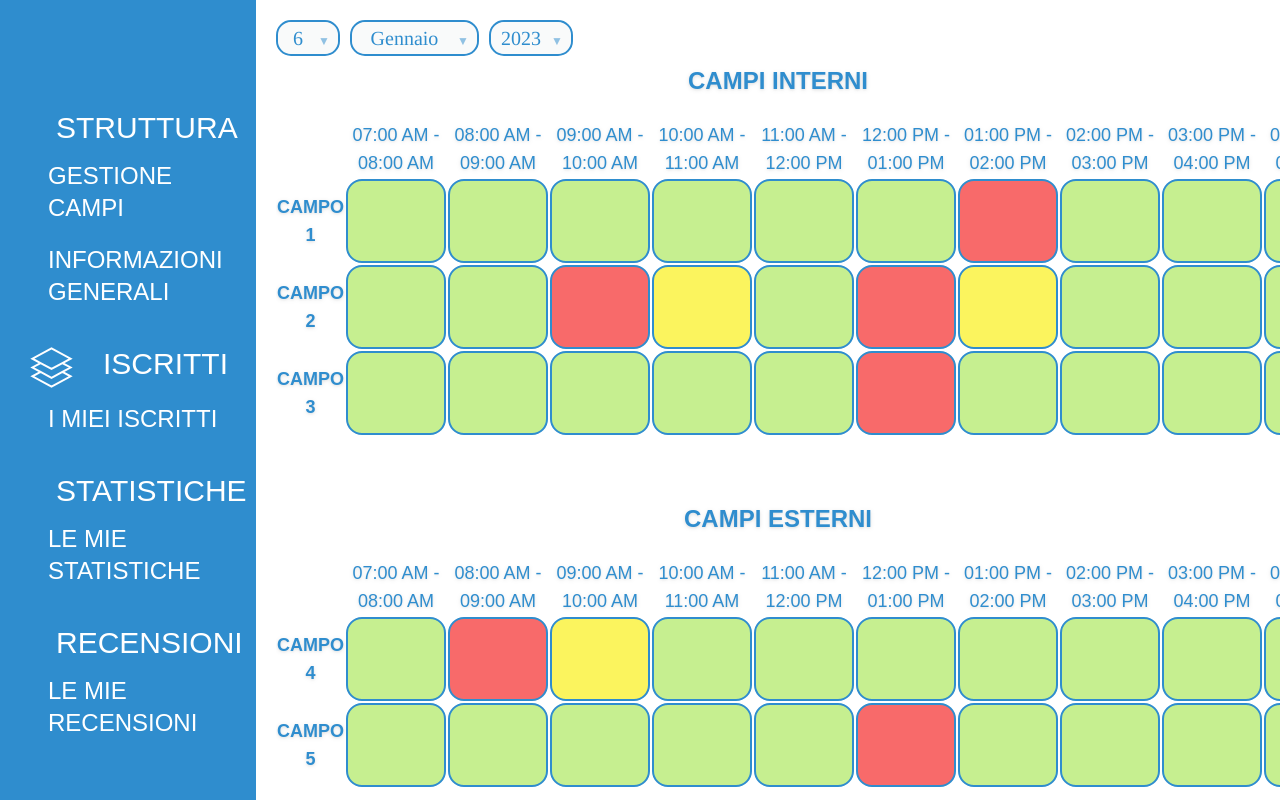
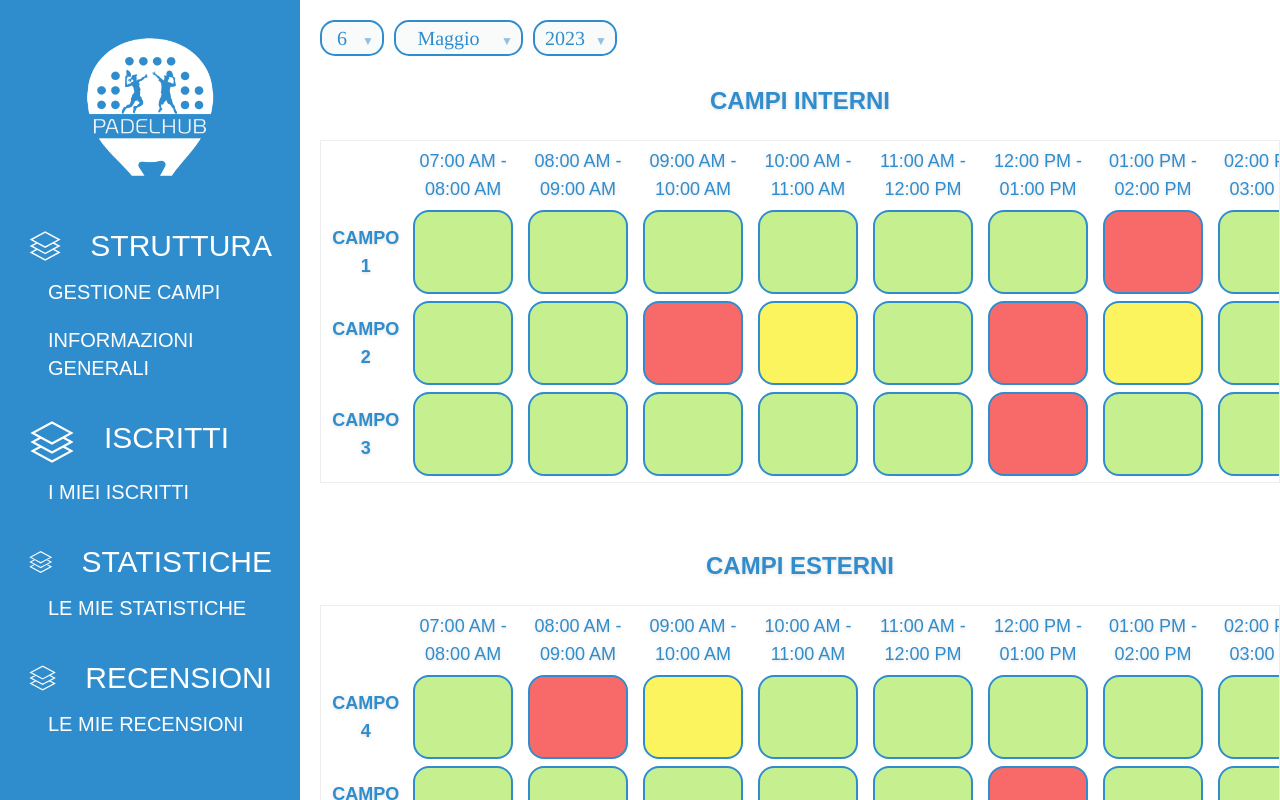
Before and after one commit to PadelHubEngineering/padelhub-frontend, a Vue app: page /dashCircolo in a window 1280 px wide. Built offline with nearby package versions, Linux system fonts and the light colour scheme; a web font is replaced by a local one.

Commit message:
scroll slot

```diff
--- a/src/components/CircoloMenuItems/CircoloMenuComponent.vue
+++ b/src/components/CircoloMenuItems/CircoloMenuComponent.vue
@@ -1,10 +1,14 @@
 <script setup lang="ts">
     import StructureIcon from "../icons/StructureIcon.vue"
     import ItemWithHeaderIcon from "./ItemWithHeaderIcon.vue"
+
 </script>
 
 <template>
-    <div class="menuLaterale bg-bluPadelHub pt-20 font-circolo">
+
+    <div class="menuLaterale bg-bluPadelHub pt-8">
+
+        <img src="/img/logoPadelHub.png" width="150" height="150" class="mx-auto pb-4"/>
 
         <ItemWithHeaderIcon
             v-for="item in this.menu"
--- a/src/components/CircoloMenuItems/ItemWithHeaderIcon.vue
+++ b/src/components/CircoloMenuItems/ItemWithHeaderIcon.vue
@@ -9,12 +9,12 @@
         <slot name='icon'>
             <StructureIcon class='block w-12 mr-7' />
         </slot>
-        <span class='block text-3xl leading-10 uppercase text-white'>
+        <span class='block text-3xl leading-10 uppercase text-white font-circolo'>
             <slot>Titolo</slot>
         </span>
     </div>
     <router-link
-        class="pl-12 pr-7 py-2 my-1 text-2xl hover:bg-white hover:opacity-80 hover:text-bluPadelHub w-full text-left uppercase text-white block"
+        class="pl-12 pr-7 py-2 my-1 text-xl hover:bg-white hover:opacity-80 hover:text-bluPadelHub w-full text-left uppercase text-white font-circolo block"
         v-for="link in links"
         :to="{ path: link.link }"
     >{{ link.nome }}</router-link>
--- a/src/components/DataPicker.vue
+++ b/src/components/DataPicker.vue
@@ -77,10 +77,10 @@ export default {
             </option>
         </select>
         </div>
-      <div class="custom-select" ref='month'>
-        <select @change='editValue("months", $event)'>
+      <div class="custom-select">
+        <select @change='editValue("months", $event)' ref='month'>
           <option v-for="(month, index) in months" :key="month" :value="index">
-            {{ month }}
+            {{ month}}
           </option>
         </select>
       </div>
@@ -96,6 +96,7 @@ export default {
         </select>
       </div>
     </div>
+
 </template>
 
 
--- a/src/components/GestioneSlot/SlotGrid.vue
+++ b/src/components/GestioneSlot/SlotGrid.vue
@@ -163,7 +163,8 @@ import ItemSlot, { Color } from './ItemSlot.vue';
 
 <template>
 
-    <p class="text-bluPadelHub font-bold font-circolo drop-shadow text-2xl text-center">CAMPI INTERNI</p><br>
+    <p class="text-bluPadelHub font-bold font-circolo drop-shadow text-2xl text-center pt-5">CAMPI INTERNI</p><br>
+    <div id="table-scroll" class="table-scroll table-wrap">
         <table class="table-fixed transform-gpu">
             <thead class="sticky top-0">
                 <tr>
@@ -186,10 +187,12 @@ import ItemSlot, { Color } from './ItemSlot.vue';
                 </tr>
             </tbody>
         </table>
+    </div>
 
     <br><br><br>
 
     <p class="text-bluPadelHub font-bold font-circolo drop-shadow text-2xl text-center">CAMPI ESTERNI</p><br>
+    <div id="table-scroll" class="table-scroll table-wrap">
      <table class="table-fixed transform-gpu">
             <thead class="sticky top-0">
                 <tr>
@@ -212,6 +215,7 @@ import ItemSlot, { Color } from './ItemSlot.vue';
                 </tr>
             </tbody>
      </table>
+    </div>
 
 
 
@@ -225,11 +229,26 @@ import ItemSlot, { Color } from './ItemSlot.vue';
 <style>
 
 table {
-  /* border-collapse: separate; */
-  border-spacing: 35px 10px;
+  border-collapse: separate;
+  border-spacing: 10px 5px;
   width: auto;
-  min-width: 1300px;
+  min-width: 1900px;
+  padding-right: 200px;
 }
 
+.table-scroll {
+	position:relative;
+	max-width:auto;
+    max-height: 500px;
+	/* margin:auto; */
+	overflow:hidden;
+	border:1px solid #eee;
+
+}
+
+.table-wrap {
+	width:100%;
+	overflow:auto;
+}
 
 </style>
--- a/src/views/DashboardCircolo.vue
+++ b/src/views/DashboardCircolo.vue
@@ -4,17 +4,16 @@ import CircoloMenuComponent from "../components/CircoloMenuItems/CircoloMenuComp
 import SlotGrid from "@/components/GestioneSlot/SlotGrid.vue";
 import DataPicker from "@/components/DataPicker.vue";
 import DataPickerVue from "@/components/DataPicker.vue";
+import axios from "axios";
 
 </script>
 
 
 <template>
-    <div class="flex h-screen w-screen overflow-x-auto">
-        <CircoloMenuComponent
-            class='w-1/5'
-        />
+    <div class="flex h-screen w-screen">
+        <CircoloMenuComponent  class='w-1/5 min-w-[300px]'/>
 
-        <div class="w-4/5 ml-5 mt-5 overflow-x-auto">
+        <div class="w-4/5 max-w-4/5 ml-5 mt-5 overflow-x-auto">
             <DataPickerVue v-model="date"></DataPickerVue>
             <br><br>
             <SlotGrid></SlotGrid>
@@ -27,13 +26,38 @@ import DataPickerVue from "@/components/DataPicker.vue";
     name: "DashboardCircolo",
     data() {
         return {
-            date: new Date()
+            date: new Date(),
+            risposta: {}
         };
     },
     methods: {
         getUsername(): string {
             return this.$store.state.auth.nome;
+        },
+
+
+        sendBackRequest(){
+
+            if (!axios) return
+
+            axios.get(
+                `${import.meta.env.VITE_BACK_URL}/api/v1/authentication`, //Impostare l'URL a cui collagarsi
+                { date: this.date }
+
+            ).then(response => {
+
+                console.log(response)
+                this.risposta = response
+
+            }).catch( err => {
+                const { message } = err.response.data;
+                console.log(message)
+            })
+
+
         }
+
+
     },
     component: [
         CircoloMenuComponent,
```
Lines whose indentation alone changed are shown as unchanged.
